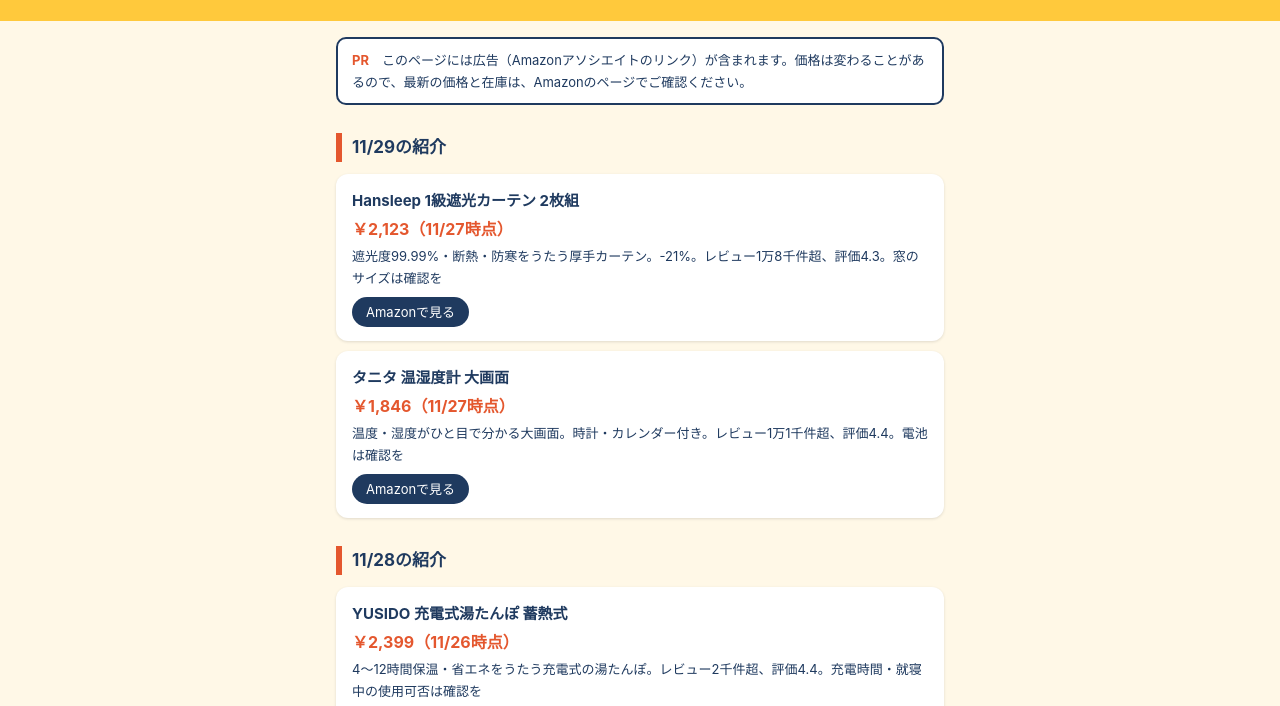
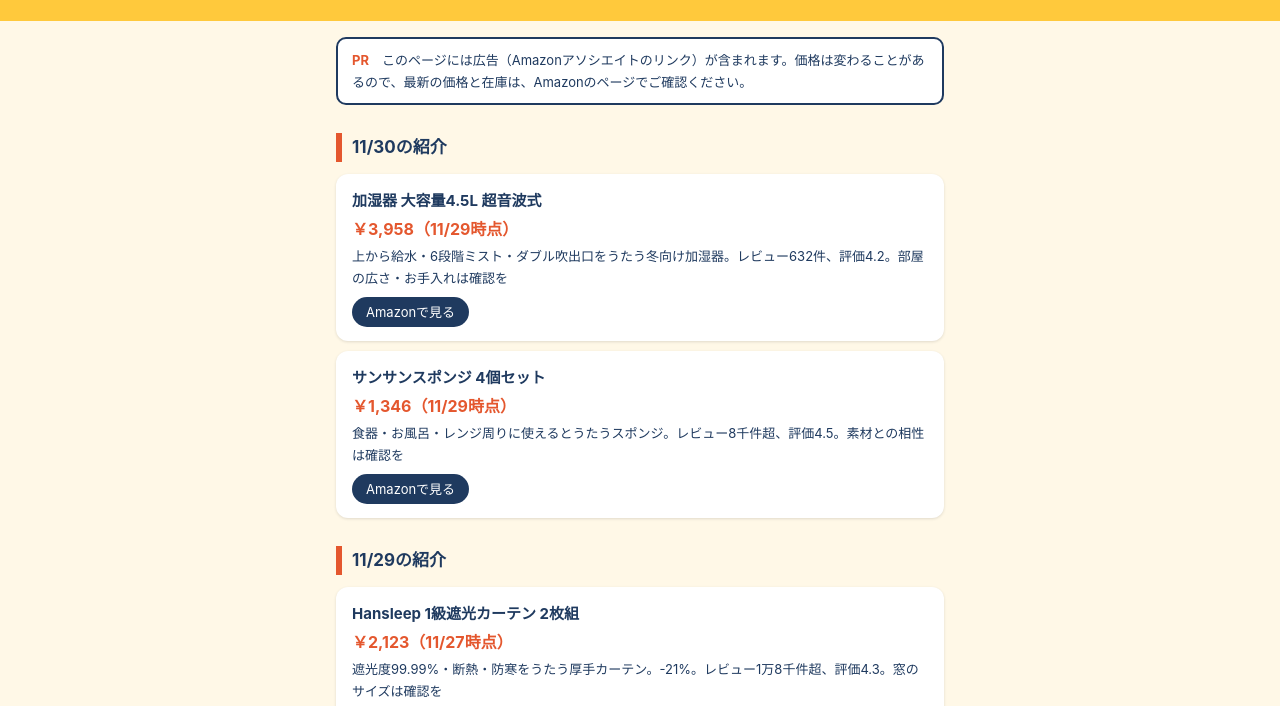
Before and after one commit to katteyokatta-benri/benricho-images, a plain HTML site: page index.html in a window 1280 px wide. Shown: the part 94-800 px from the top of the page. Drawn offline with Linux system fonts and the light colour scheme.

Commit message:
リンク先ページを更新

```diff
--- a/index.html
+++ b/index.html
@@ -25,6 +25,9 @@ footer{font-size:12px;padding:8px 16px 40px;max-width:640px;margin:0 auto}
 <header><h1>買ってよかった便利帳</h1><p>暮らしの便利グッズ、紹介した商品の一覧です</p></header>
 <main>
 <div class="pr"><b>PR</b>　このページには広告（Amazonアソシエイトのリンク）が含まれます。価格は変わることがあるので、最新の価格と在庫は、Amazonのページでご確認ください。</div>
+<h2>11/30の紹介</h2>
+<a class="item" href="https://www.amazon.co.jp/dp/B0G6JTYPB8?tag=oubu-22" target="_blank" rel="sponsored noopener"><div class="n">加湿器 大容量4.5L 超音波式</div><div class="p">￥3,958（11/29時点）</div><div class="d">上から給水・6段階ミスト・ダブル吹出口をうたう冬向け加湿器。レビュー632件、評価4.2。部屋の広さ・お手入れは確認を</div><span class="go">Amazonで見る</span></a>
+<a class="item" href="https://www.amazon.co.jp/dp/B07T35N29H?tag=oubu-22" target="_blank" rel="sponsored noopener"><div class="n">サンサンスポンジ 4個セット</div><div class="p">￥1,346（11/29時点）</div><div class="d">食器・お風呂・レンジ周りに使えるとうたうスポンジ。レビュー8千件超、評価4.5。素材との相性は確認を</div><span class="go">Amazonで見る</span></a>
 <h2>11/29の紹介</h2>
 <a class="item" href="https://www.amazon.co.jp/dp/B08GC1KJ3J?tag=oubu-22" target="_blank" rel="sponsored noopener"><div class="n">Hansleep 1級遮光カーテン 2枚組</div><div class="p">￥2,123（11/27時点）</div><div class="d">遮光度99.99%・断熱・防寒をうたう厚手カーテン。-21%。レビュー1万8千件超、評価4.3。窓のサイズは確認を</div><span class="go">Amazonで見る</span></a>
 <a class="item" href="https://www.amazon.co.jp/dp/B010CK58K4?tag=oubu-22" target="_blank" rel="sponsored noopener"><div class="n">タニタ 温湿度計 大画面</div><div class="p">￥1,846（11/27時点）</div><div class="d">温度・湿度がひと目で分かる大画面。時計・カレンダー付き。レビュー1万1千件超、評価4.4。電池は確認を</div><span class="go">Amazonで見る</span></a>
```
